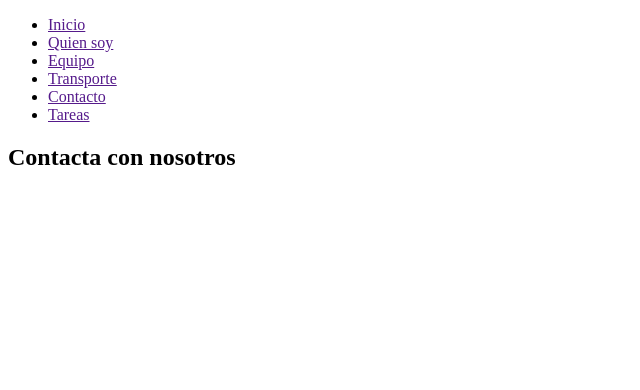
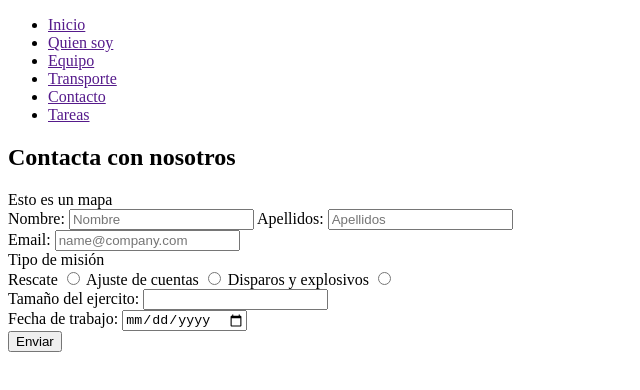
Before and after one commit to Web-dev-450/HTML5-CSS3-JS, a plain HTML site: page contact.html in a window 1280 px wide. Shown: the whole page, without its empty margins (0-640 px from the left). Drawn offline with Linux system fonts and the light colour scheme.

Commit message:
pagina contacto creada

```diff
--- a/contact.html
+++ b/contact.html
@@ -4,7 +4,7 @@
     <meta charset="UTF-8">
     <meta name="viewport" content="width=device-width, initial-scale=1.0">
     <meta http-equiv="X-UA-Compatible" content="ie=edge">
-    <title>Documento</title>
+    <title>Mi página de contacto</title>
 </head>
 <body>
      <nav class="navbar">
@@ -20,6 +20,52 @@
         <main>
             <section class="contact">
                 <h2>Contacta con nosotros</h2>
+
+                <div>
+                    <div>
+                        Esto es un mapa
+                    </div>
+                    <div>
+                        <div class="form">
+                            <form name="contacto" method="get" action="">
+                                <div class="form-row">
+                                    <label for="nombre">Nombre:</label>
+                                    <input type="text" id="nombre" name="nombre" placeholder="Nombre" required>
+
+                                    <label for="apellidos">Apellidos:</label>
+                                    <input type="text" id="apellidos" name="apellidos" placeholder="Apellidos">
+                                </div>
+                                <div class="form-row">
+                                    <label for="email">Email:</label>
+                                    <input type="email" id="email" name="email" placeholder="name@company.com"
+                                    pattern="[A-Za-z0-9\.\+]+@[A-Za-z0-9]+\.[A-Za-z0-9\.]+" required>
+                                </div>
+                                <div class="form-row">
+                                    <div>Tipo de misión</div>
+                                    <label for="tipo_mision_1">Rescate</label>
+                                    <input type="radio" id="tipo_mision_1" name="tipo_mision" value="Rescate" required>
+
+                                    <label for="tipo_mision_2">Ajuste de cuentas</label>
+                                    <input type="radio" id="tipo_mision_2" name="tipo_mision" value="Ajuste de cuentas" required>
+
+                                    <label for="tipo_mision_3">Disparos y explosivos</label>
+                                    <input type="radio" id="tipo_mision_3" name="tipo_mision" value="Disparos y explosivos" required>
+                                </div>
+                                <div class="form-row">
+                                    <label for="ejercito">Tamaño del ejercito:</label>
+                                    <input type="number" id="ejercito" name="ejercito" min="10" required>
+                                </div>
+                                <div class="form-row">
+                                    <label for="fecha">Fecha de trabajo:</label>
+                                    <input type="date" id="fecha" name="fecha"required>
+                                </div>
+                                <div class="form-row">
+                                    <input type="submit" value="Enviar">
+                                </div>
+                            </form>
+                        </div>
+                    </div>
+                </div>
             </section>
             <section class="product-price">
 
```
